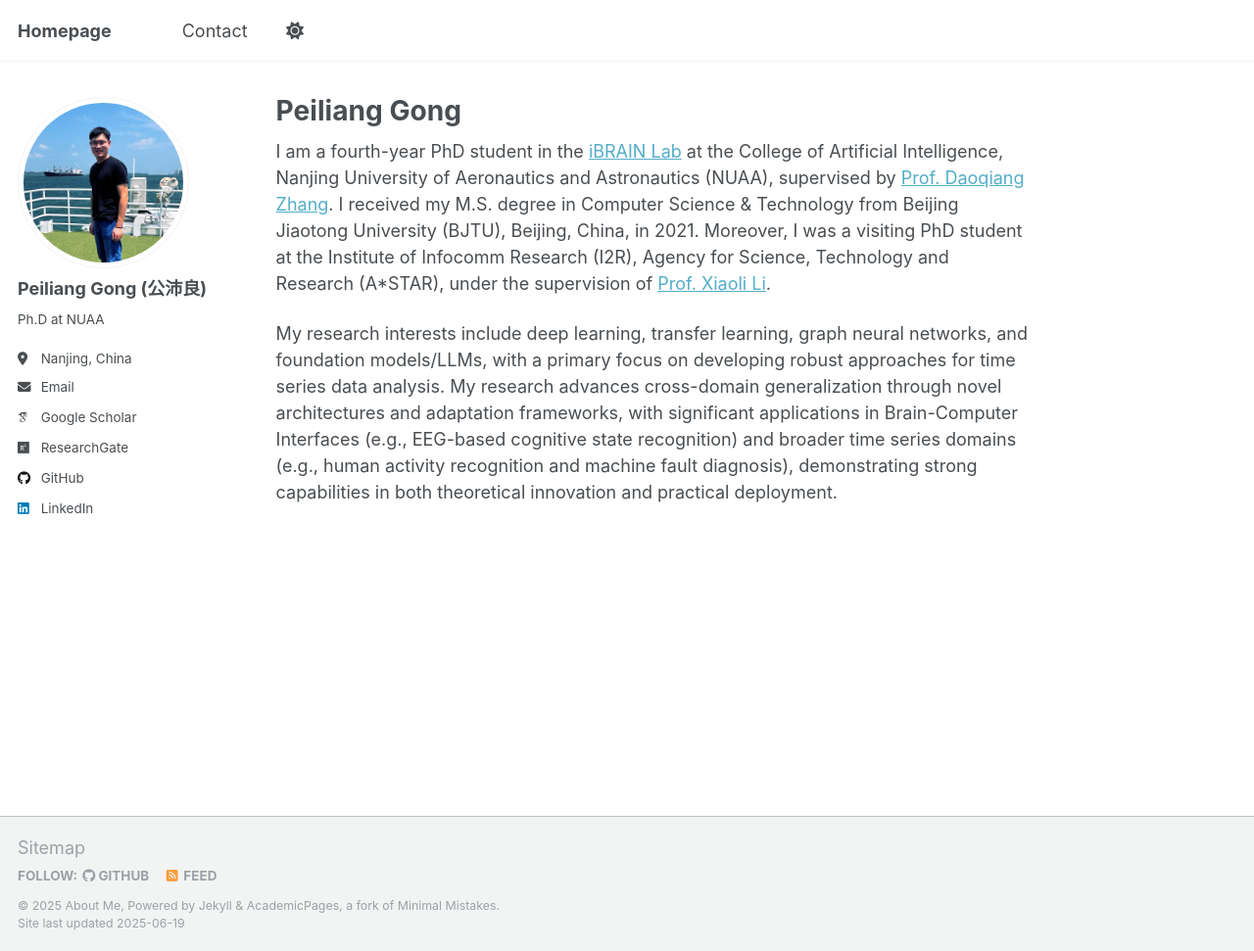
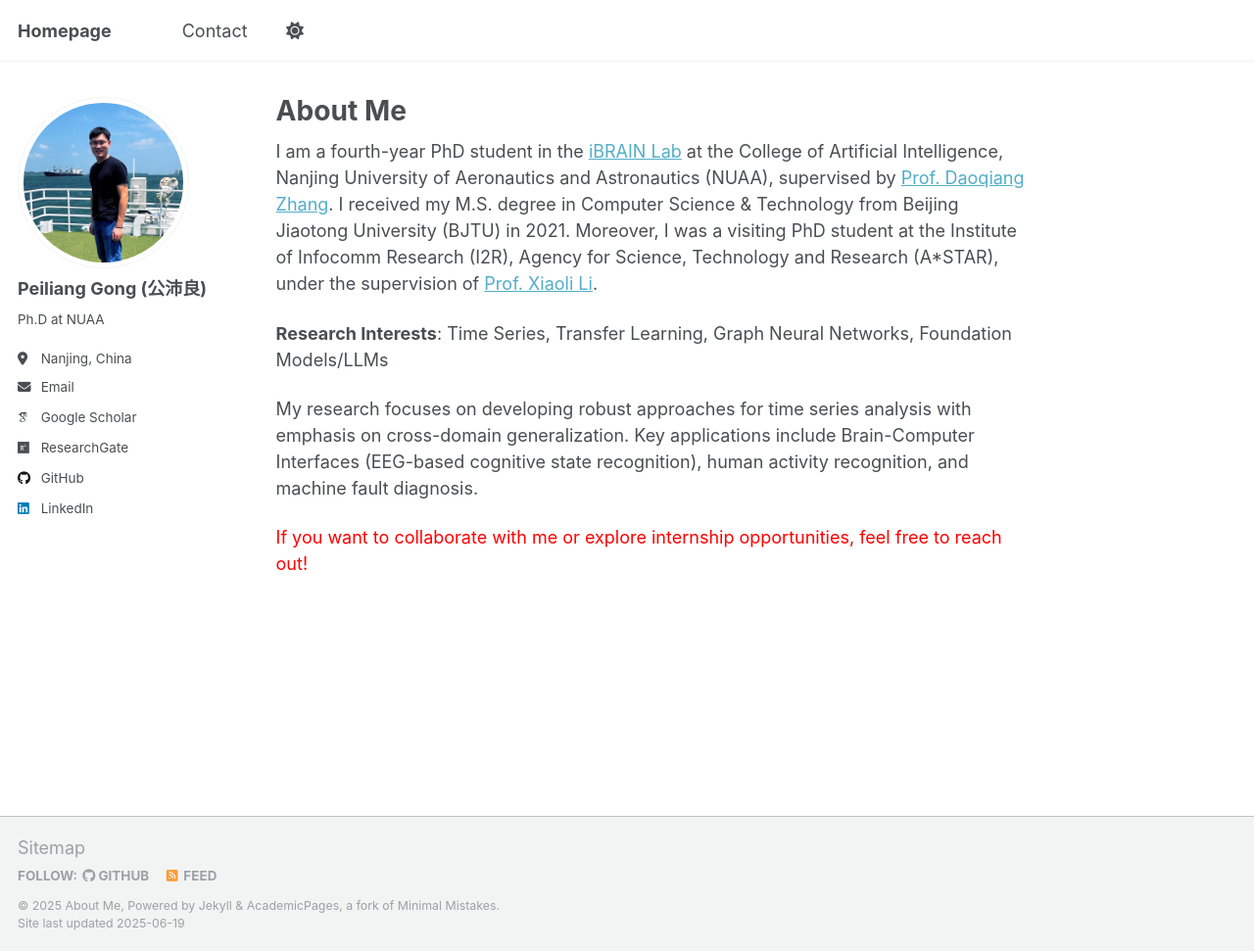
Before and after one commit to Tokenmw/Tokenmw.github.io, a Jekyll site: the page built from _pages/about.md, in a window 1280 px wide and 971 px high. Shown: the whole window at 98% size. Built offline with Jekyll 4.4.1, drawn with Linux system fonts in a browser that asks for light colours; some web fonts are replaced.

Commit message:
Update about.md

```diff
--- a/_pages/about.md
+++ b/_pages/about.md
@@ -1,12 +1,16 @@
 ---
 permalink: /
-title: "Peiliang Gong"
+title: "About Me"
 author_profile: true
 redirect_from:
   - /about/
   - /about.html
 ---
 
-I am a fourth-year PhD student in the [iBRAIN Lab](https://ibrain.nuaa.edu.cn/) at the College of Artificial Intelligence, Nanjing University of Aeronautics and Astronautics (NUAA), supervised by [Prof. Daoqiang Zhang](https://parnec.nuaa.edu.cn/zhangdq/). I received my M.S. degree in Computer Science & Technology from Beijing Jiaotong University (BJTU), Beijing, China, in 2021. Moreover, I was a visiting PhD student at the Institute of Infocomm Research (I2R), Agency for Science, Technology and Research (A*STAR), under the supervision of [Prof. Xiaoli Li](https://personal.ntu.edu.sg/xlli/).
+I am a fourth-year PhD student in the [iBRAIN Lab](https://ibrain.nuaa.edu.cn/) at the College of Artificial Intelligence, Nanjing University of Aeronautics and Astronautics (NUAA), supervised by [Prof. Daoqiang Zhang](https://parnec.nuaa.edu.cn/zhangdq/). I received my M.S. degree in Computer Science & Technology from Beijing Jiaotong University (BJTU) in 2021. Moreover, I was a visiting PhD student at the Institute of Infocomm Research (I2R), Agency for Science, Technology and Research (A*STAR), under the supervision of [Prof. Xiaoli Li](https://personal.ntu.edu.sg/xlli/).
 
-My research interests include deep learning, transfer learning, graph neural networks, and foundation models/LLMs, with a primary focus on developing robust approaches for time series data analysis. My research advances cross-domain generalization through novel architectures and adaptation frameworks, with significant applications in Brain-Computer Interfaces (e.g., EEG-based cognitive state recognition) and broader time series domains (e.g., human activity recognition and machine fault diagnosis), demonstrating strong capabilities in both theoretical innovation and practical deployment.
+**Research Interests**: Time Series, Transfer Learning, Graph Neural Networks, Foundation Models/LLMs
+
+My research focuses on developing robust approaches for time series analysis with emphasis on cross-domain generalization. Key applications include Brain-Computer Interfaces (EEG-based cognitive state recognition), human activity recognition, and machine fault diagnosis.
+
+<font color='red'>If you want to collaborate with me or explore internship opportunities, feel free to reach out!</font>
```
